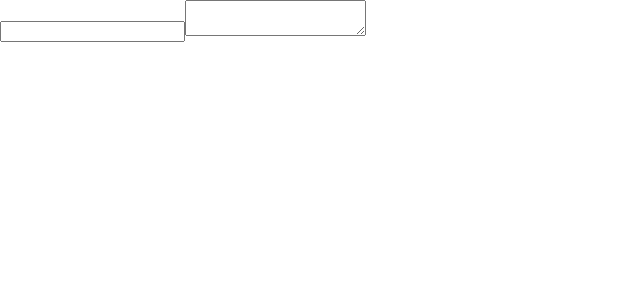
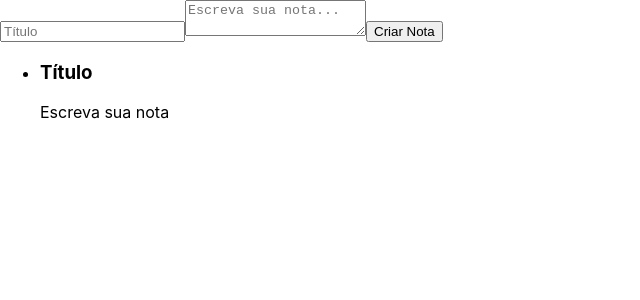
Before and after one commit to gabrielgfw/react-js-alura, a React (Create React App) app: page / in a window 1280 px wide. Shown: the top 300 px of the page, without its empty margins (0-640 px from the left). Built offline with nearby package versions, Linux system fonts and the light colour scheme.

Commit message:
creating components folder

```diff
--- a/src/App.js
+++ b/src/App.js
@@ -1,11 +1,16 @@
 import React from 'react';
+import { ListaDeNotas } from './components/ListaDeNotas';
 
 function App() {
   return (
-    <form>
-      <input type="text"/>
-      <textarea></textarea>
-    </form>
+    <section>
+      <form>
+        <input type="text" placeholder="Título"/>
+        <textarea placeholder="Escreva sua nota..."></textarea>
+        <button>Criar Nota</button>
+      </form>
+      <ListaDeNotas/>
+    </section>
   );
 }
 
--- /dev/null
+++ b/src/components/ListaDeNotas.jsx
@@ -0,0 +1,18 @@
+import React, { Component } from 'react';
+
+export class ListaDeNotas extends Component {
+  render() {
+    return (
+      <ul>
+        <li>
+          <section>
+            <header>
+              <h3>Título</h3>
+            </header>
+            <p>Escreva sua nota</p>
+          </section>
+        </li>
+      </ul>
+    );
+  }
+}
```
